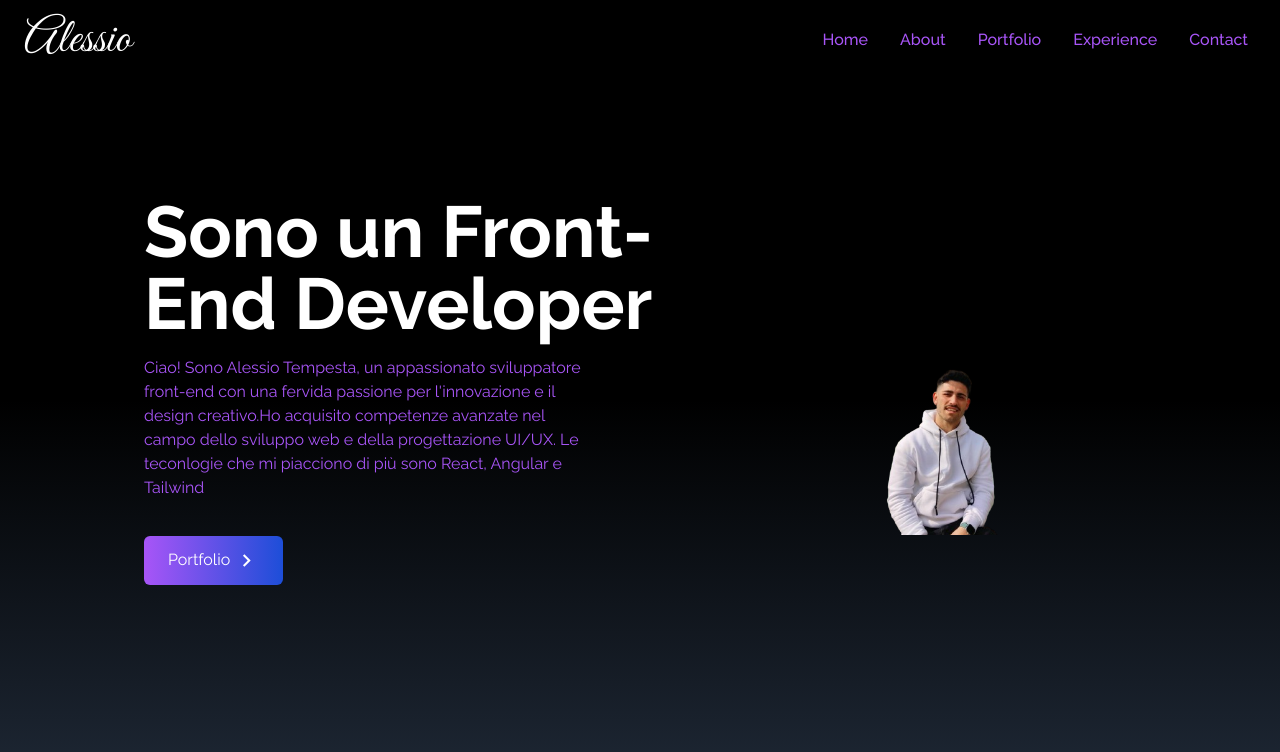
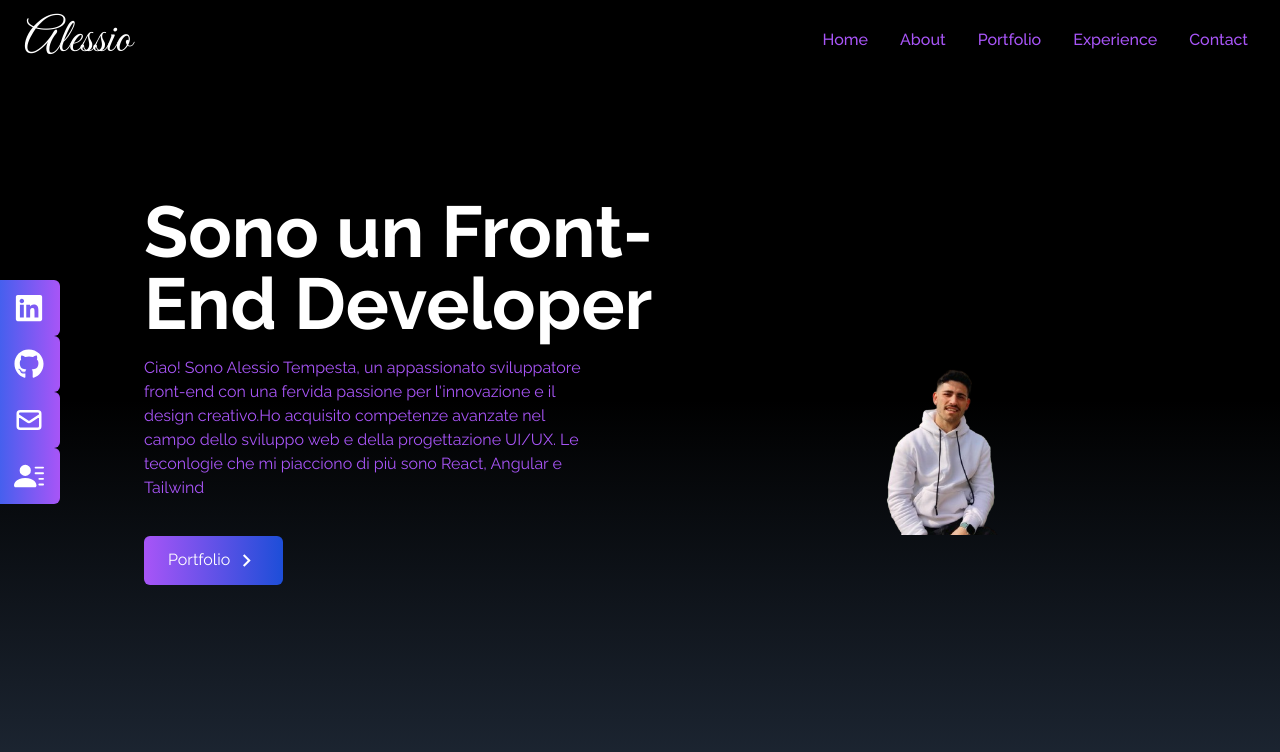
Before and after one commit to Alessio-Tempesta/first-portfolio, a React (Create React App) app: page / in a window 1280 px wide. Shown: the top 752 px of the page. Built offline with nearby package versions, Linux system fonts and the light colour scheme; the HTML template or start-up script is replaced by a standard one.

Commit message:
aggiunti i social links, curriculum con vari colori e possibilta di scaricamneto cv + link per i vari social

```diff
--- a/src/App.js
+++ b/src/App.js
@@ -1,5 +1,6 @@
 import Home from "./components/Home";
 import NavBar from "./components/NavBar";
+import SocialLinks from "./components/SocialLinks";
 
 
 
@@ -8,6 +9,8 @@
     <div>
     <NavBar />
     <Home />
+
+    <SocialLinks />
     </div>
   );
 }
--- a/src/components/SocialLinks.jsx
+++ b/src/components/SocialLinks.jsx
@@ -0,0 +1,79 @@
+import React from 'react'
+import { FaGithub, FaLinkedin } from 'react-icons/fa';
+import { HiOutlineMail} from 'react-icons/hi';
+import { BsFillPersonLinesFill} from 'react-icons/bs';
+
+const SocialLinks = () => {
+
+    const links = [
+        {
+            id: 1,
+            child: (
+                <>
+                LinkedIn <FaLinkedin size={30} />
+                </>
+            ),
+            href: 'https://www.linkedin.com/in/alessio-tempesta/',
+            style: 'rounded-tr-md'
+        },
+        {
+            id: 2,
+            child: (
+                <>
+                GitHub <FaGithub size={30} />
+                </>
+            ),
+            href: 'https://github.com/Alessio-Tempesta',
+        },
+        {
+            id: 3,
+            child: (
+                <>
+                Mail <HiOutlineMail size={30} />
+                </>
+            ),
+            href: 'mailto:alessio.tempesta99@gmail.com',
+        },
+        {
+            id: 4,
+            child: (
+                <>
+                Curriculum <BsFillPersonLinesFill size={30} />
+                </>
+            ),
+            href: '/public/Alessio_Cv-2024.pdf',
+            style: "rounded-br-md",
+            download: true,
+        },
+
+    ]
+return (
+    <div className=' hidden lg:flex flex flex-col top-[35%] left-0 fixed'>
+        <ul>
+
+            {links.map(({id, child, href, style, download}) => (
+            <li key={id}
+            className={"flex justify-between items-center w-40 h-14 px-4 ml-[-100px] hover:ml-[-10px] hover: rounded-md duration-300 bg-gradient-to-r from-blue-500 via-blue-600 to-purple-500" +
+            " "
+            + style
+            }
+          >
+            <a
+            href={href}
+            className='flex justify-between items-center w-full text-white'
+            download={download}
+            target='_blank'
+            rel='noreferrer'
+            >
+                {child}
+            </a>
+            </li>
+            ))}
+
+
+        </ul>
+    </div>
+);
+};
+
+export default SocialLinks
```
Also changed, not shown: 1 other file (tests, documents, lock files or other folders).
